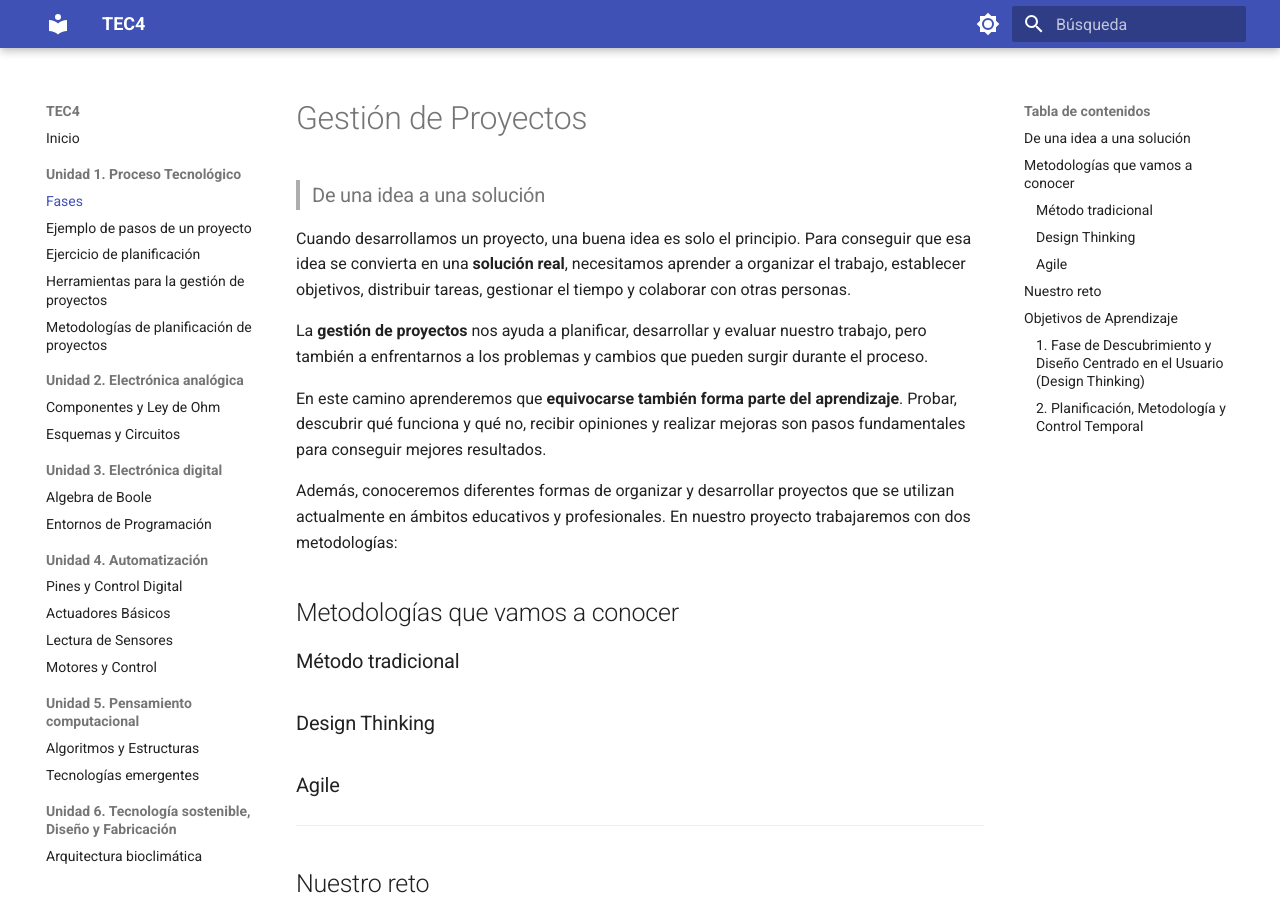
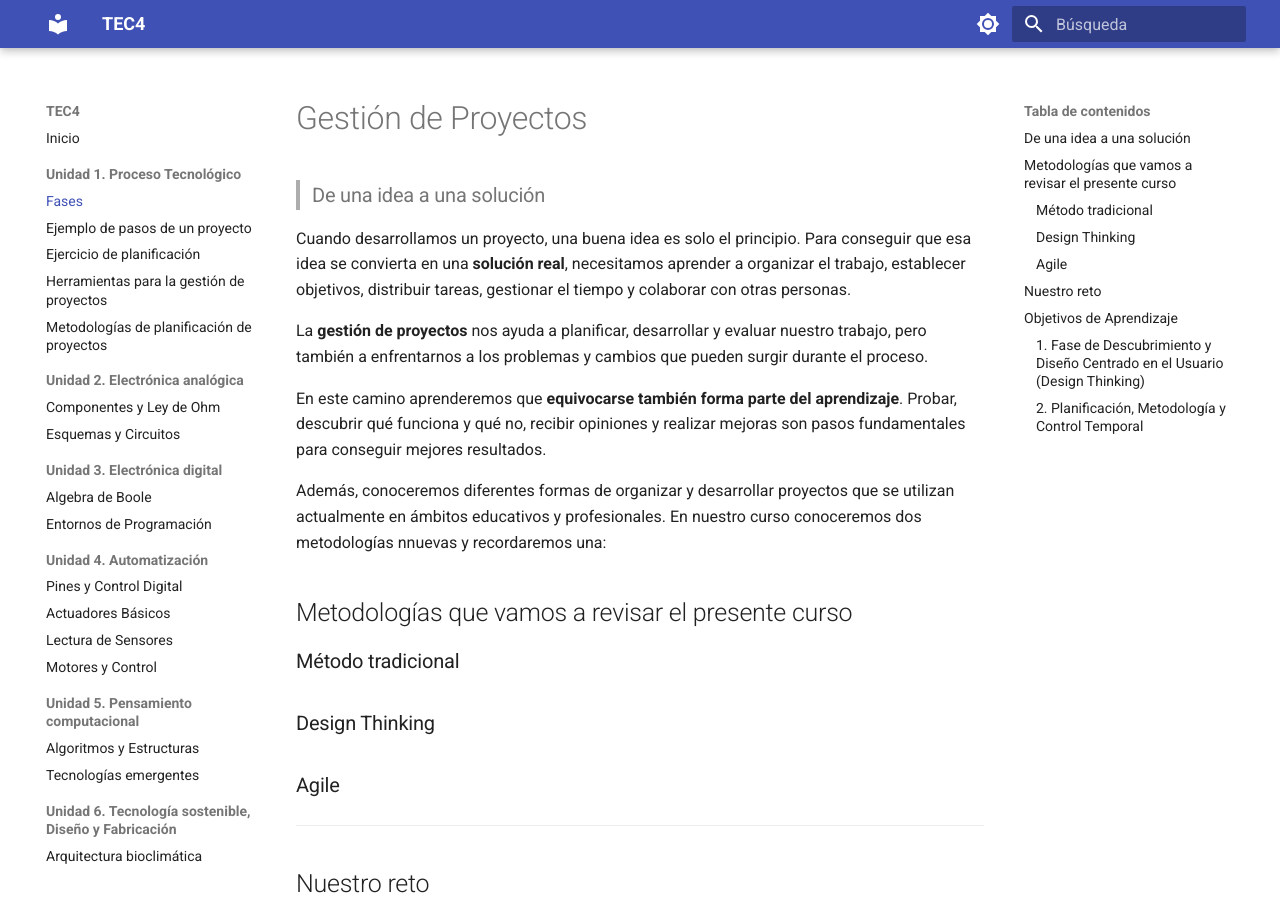
Before and after one commit to MdSmateriales/TEC4, an MkDocs documentation site: the page built from docs/unidad-1/metodologia-proyectos.md, in a window 1280 px wide and 900 px high. Built offline with MkDocs 1.6.1 and Material for MkDocs 9.7.7, drawn with Linux system fonts in a browser that asks for light colours.

Commit message:
Update metodologia-proyectos.md

```diff
--- a/docs/unidad-1/metodologia-proyectos.md
+++ b/docs/unidad-1/metodologia-proyectos.md
@@ -13,9 +13,9 @@ La **gestión de proyectos** nos ayuda a planificar, desarrollar y evaluar nuest
 
 En este camino aprenderemos que **equivocarse también forma parte del aprendizaje**. Probar, descubrir qué funciona y qué no, recibir opiniones y realizar mejoras son pasos fundamentales para conseguir mejores resultados.
 
-Además, conoceremos diferentes formas de organizar y desarrollar proyectos que se utilizan actualmente en ámbitos educativos y profesionales. En nuestro proyecto trabajaremos con dos metodologías:
+Además, conoceremos diferentes formas de organizar y desarrollar proyectos que se utilizan actualmente en ámbitos educativos y profesionales. En nuestro curso conoceremos dos metodologías nnuevas y recordaremos una:
 
-##  Metodologías que vamos a conocer
+##  Metodologías que vamos a revisar el presente curso
 
 ###  Método tradicional
 
```
